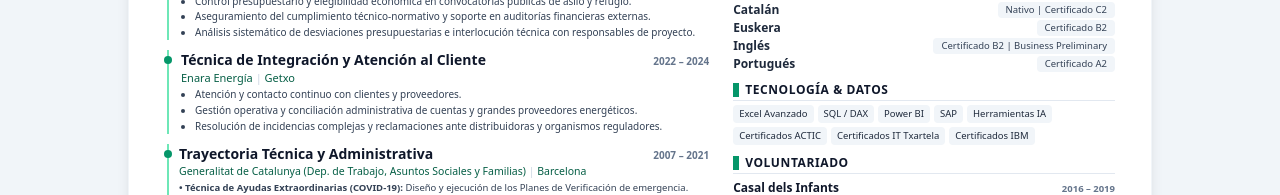
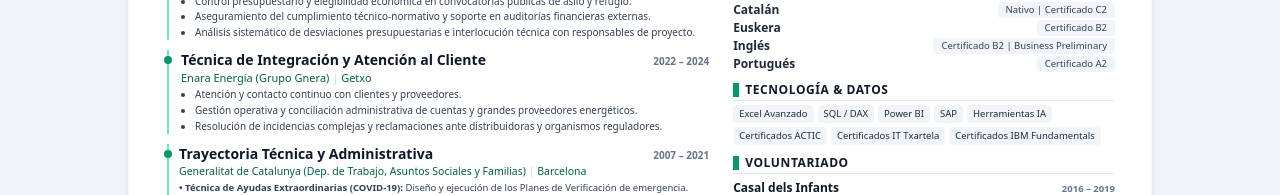
Before and after one commit to ciciar85/CV_Itziar_Arrugaeta, a plain HTML site: page index.html in a window 1280 px wide. Shown: the part 495-690 px from the top of the page. Drawn offline with nearby package versions, Linux system fonts and the light colour scheme.

Commit message:
Update job title and certification details in HTML

```diff
--- a/index.html
+++ b/index.html
@@ -138,7 +138,7 @@
                             <h3 class="font-bold text-slate-900 text-xs sm:text-sm print:text-[8.9pt]">Técnica de Integración y Atención al Cliente</h3>
                             <span class="text-[10px] print:text-[7.4pt] font-semibold text-slate-500">2022 – 2024</span>
                         </div>
-                        <p class="text-emerald-800 font-medium text-[11px] print:text-[7.7pt]">Enara Energía <span class="text-slate-300">|</span> Getxo</p>
+                        <p class="text-emerald-800 font-medium text-[11px] print:text-[7.7pt]">Enara Energía (Grupo Gnera) <span class="text-slate-300">|</span> Getxo</p>
                         <ul class="list-disc list-outside ml-3.5 mt-0.5 text-slate-700 text-[10px] print:text-[7.7pt] space-y-0.5 leading-snug">
                             <li>Atención y contacto continuo con clientes y proveedores.</li>
                             <li>Gestión operativa y conciliación administrativa de cuentas y grandes proveedores energéticos.</li>
@@ -256,7 +256,7 @@
                         <span class="font-medium px-1.5 py-0.5 bg-slate-100 text-slate-800 rounded">Herramientas IA</span>
                         <span class="font-medium px-1.5 py-0.5 bg-slate-100 text-slate-800 rounded">Certificados ACTIC</span>
                         <span class="font-medium px-1.5 py-0.5 bg-slate-100 text-slate-800 rounded">Certificados IT Txartela</span>
-                        <span class="font-medium px-1.5 py-0.5 bg-slate-100 text-slate-800 rounded">Certificados IBM</span>
+                        <span class="font-medium px-1.5 py-0.5 bg-slate-100 text-slate-800 rounded">Certificados IBM Fundamentals</span>
                     </div>
                 </section>
 
```
